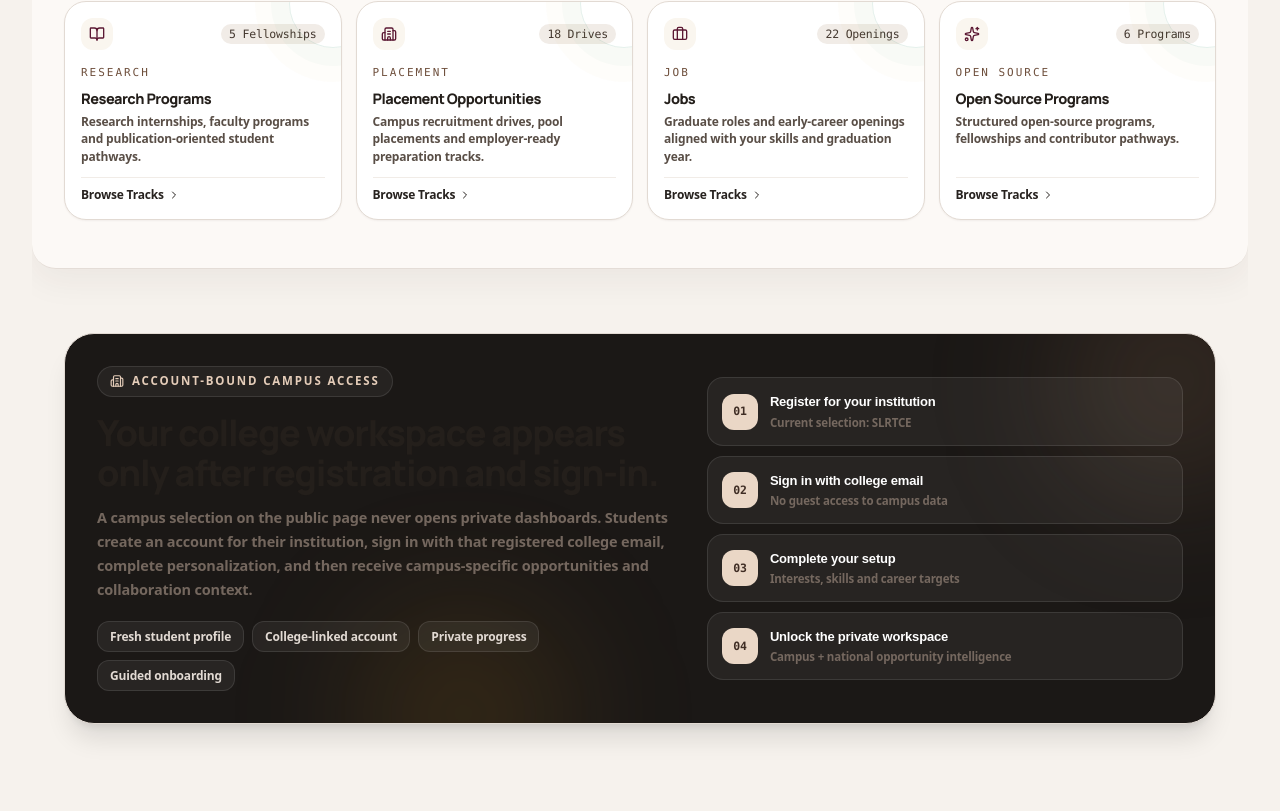
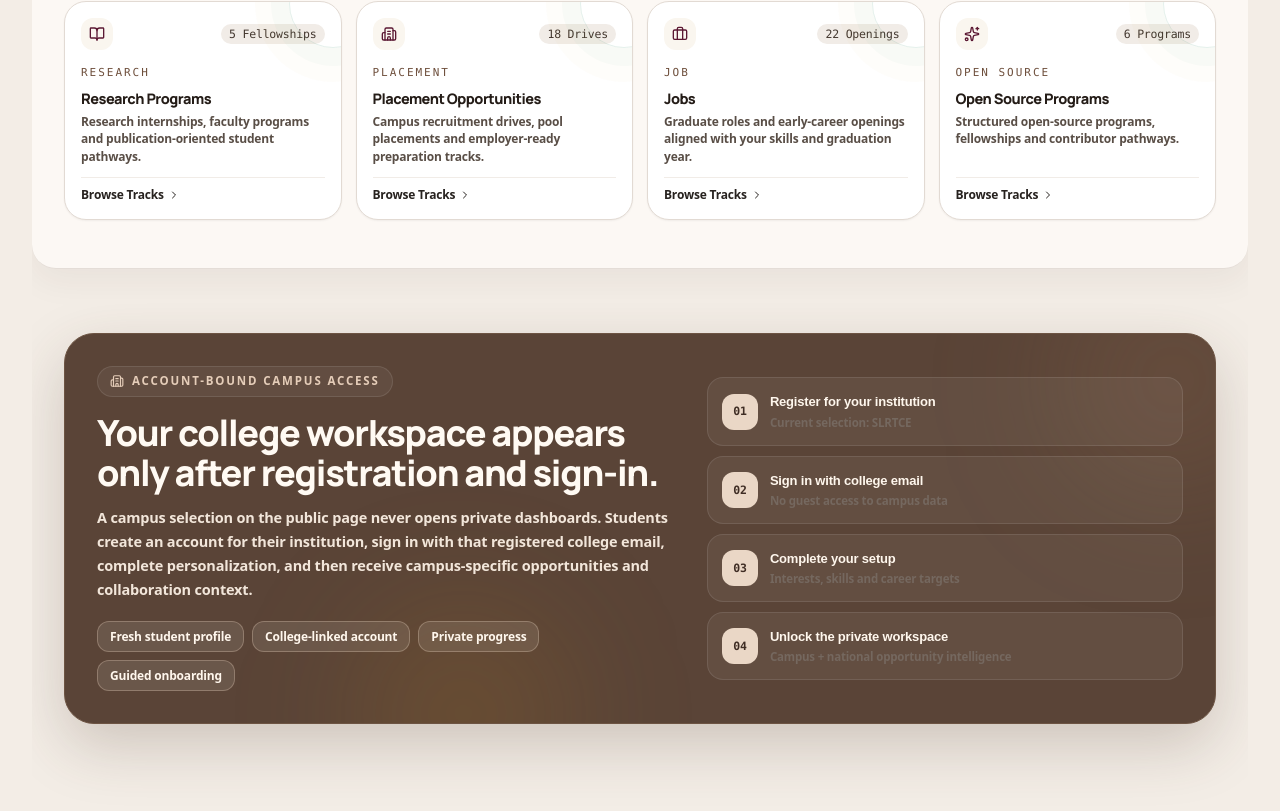
Before and after one commit to KrishnaDubey25/Student-Opportunity, a React (Vite) app: page / in a window 1280 px wide. Shown: the part 2624-3435 px from the top of the page. Built offline with nearby package versions, Linux system fonts and the light colour scheme.

Commit message:
Fix brown contrast visibility and compact dashboard V11

```diff
--- a/src/index.css
+++ b/src/index.css
@@ -1771,7 +1771,7 @@ body{background:var(--v10-canvas)!important;color:var(--v10-ink)!important;}
 
 /* Typography stays compact but visibly professional. */
 #root{font-weight:570!important;}
-#root h1,#root h2,#root h3,#root h4{font-weight:820!important;color:var(--v10-ink);}
+#root h1,#root h2,#root h3,#root h4{font-weight:820!important;}
 #root .text-\[9px\]{font-size:11px!important;}
 #root .text-\[10px\]{font-size:11.5px!important;}
 #root .text-\[11px\]{font-size:12px!important;}
@@ -1794,3 +1794,91 @@ body{background:var(--v10-canvas)!important;color:var(--v10-ink)!important;}
 @media(min-width:1280px){
   .dashboard-premium .premium-pillar{max-height:290px;}
 }
+
+
+/* === V11 direct contrast + compact dashboard fix === */
+:root{
+  --v11-canvas:#f3ede6;
+  --v11-card:#fffaf4;
+  --v11-card-soft:#f7efe7;
+  --v11-brown:#6b5141;
+  --v11-brown-2:#7a604e;
+  --v11-brown-dark:#4c382e;
+  --v11-border:#dccfc3;
+  --v11-ink:#241d18;
+  --v11-muted:#62564d;
+  --v11-ivory:#fff7ed;
+}
+body{background:var(--v11-canvas)!important;color:var(--v11-ink)!important;}
+
+/* Dark surfaces always get high-contrast ivory copy. */
+#root .dashboard-hero,
+#root .workspace-card-head,
+#root .campus-access-story,
+#root .organization-premium .bg-slate-950{
+  color:var(--v11-ivory)!important;
+}
+#root .dashboard-hero :where(h1,h2,h3,h4,p,span,small),
+#root .workspace-card-head :where(h1,h2,h3,h4,p,span,small),
+#root .campus-access-story :where(h1,h2,h3,h4,p,span,small),
+#root .organization-premium .bg-slate-950 :where(h1,h2,h3,h4,p,span,small){
+  color:inherit!important;
+  opacity:1!important;
+}
+#root .campus-access-story h2{color:#fffaf3!important;}
+#root .campus-access-story p{color:#f2e6da!important;}
+
+/* Light cards always get dark readable copy. */
+#root .dashboard-premium :where(.premium-pillar,.standard-dashboard-card,.opportunity-board-card,.metric-tile),
+#root .organization-premium :where(.premium-soft-card,.org-premium-hero){
+  background-color:var(--v11-card)!important;
+  color:var(--v11-ink)!important;
+  border-color:var(--v11-border)!important;
+}
+#root .dashboard-premium :where(.premium-pillar,.standard-dashboard-card,.opportunity-board-card,.metric-tile) :where(h1,h2,h3,h4,strong),
+#root .organization-premium :where(.premium-soft-card,.org-premium-hero) :where(h1,h2,h3,h4,strong){
+  color:var(--v11-ink)!important;
+  opacity:1!important;
+}
+#root .dashboard-premium :where(.premium-pillar,.standard-dashboard-card,.opportunity-board-card,.metric-tile) :where(p,small,.text-slate-300,.text-slate-400,.text-slate-500,.text-slate-600),
+#root .organization-premium :where(.premium-soft-card,.org-premium-hero) :where(p,small,.text-slate-300,.text-slate-400,.text-slate-500,.text-slate-600){
+  color:var(--v11-muted)!important;
+  opacity:1!important;
+}
+
+/* Four executive cards are truly compact on desktop. */
+#root .dashboard-premium .premium-pillar{
+  padding:14px!important;
+  min-height:0!important;
+  max-height:none!important;
+  border-radius:20px!important;
+}
+#root .dashboard-premium .premium-pillar h2{font-size:1.05rem!important;line-height:1.2!important;margin-top:.25rem!important;}
+#root .dashboard-premium .premium-pillar p{font-size:.75rem!important;line-height:1.42!important;}
+#root .dashboard-premium .premium-pillar .mt-3{margin-top:.55rem!important;}
+#root .dashboard-premium .premium-pillar .space-y-2 > :not([hidden]) ~ :not([hidden]){margin-top:.4rem!important;}
+#root .dashboard-premium .premium-pillar [class*="p-3"]{padding:.6rem!important;}
+#root .dashboard-premium .premium-pillar .text-4xl{font-size:2rem!important;}
+
+/* Beige canvas + brown accent, no random competing accents. */
+#root .dashboard-premium .premium-pillar{background:linear-gradient(180deg,#fffaf4 0%,#f6eee6 100%)!important;}
+#root .dashboard-premium .premium-pillar svg{color:var(--v11-brown)!important;}
+#root .dashboard-premium .premium-pillar [class*="text-violet"],
+#root .dashboard-premium .premium-pillar [class*="text-emerald"]{color:var(--v11-brown)!important;}
+#root .dashboard-premium .premium-pillar [class*="bg-emerald"],
+#root .dashboard-premium .premium-pillar [class*="bg-violet"]{background:#eee1d6!important;color:var(--v11-brown-dark)!important;}
+
+/* Premium restrained motion. */
+#root .premium-pillar,
+#root .standard-dashboard-card,
+#root .opportunity-board-card,
+#root .premium-soft-card{
+  transition:transform .22s cubic-bezier(.22,1,.36,1),box-shadow .22s ease,border-color .22s ease!important;
+}
+#root .premium-pillar:hover,
+#root .standard-dashboard-card:hover,
+#root .opportunity-board-card:hover,
+#root .premium-soft-card:hover{
+  transform:translateY(-3px)!important;
+  box-shadow:0 18px 42px rgba(73,54,42,.12)!important;
+}
--- a/src/views/LandingView.tsx
+++ b/src/views/LandingView.tsx
@@ -490,7 +490,7 @@ export const LandingView: React.FC = () => {
           initial={{ opacity: 0, y: 18 }}
           whileInView={{ opacity: 1, y: 0 }}
           viewport={{ once: true, amount: 0.2 }}
-          className="campus-access-story relative overflow-hidden rounded-[30px] border border-slate-200 bg-slate-950 p-6 sm:p-8 text-white shadow-xl"
+          className="campus-access-story relative overflow-hidden rounded-[30px] border border-[#6d5443] bg-[#5a4437] p-6 sm:p-8 text-[#fff8f0] shadow-[0_22px_60px_rgba(76,56,43,.22)]"
         >
           <div className="absolute -right-20 -top-20 h-60 w-60 rounded-full bg-[#9c7458]/18 blur-3xl ambient-orb" />
           <div className="absolute -bottom-24 left-1/4 h-56 w-56 rounded-full bg-gold-500/14 blur-3xl ambient-orb" />
@@ -503,12 +503,12 @@ export const LandingView: React.FC = () => {
               <h2 className="mt-4 text-2xl sm:text-4xl font-black tracking-tight font-['Outfit',sans-serif]">
                 Your college workspace appears only after registration and sign-in.
               </h2>
-              <p className="mt-3 max-w-2xl text-sm leading-6 text-slate-300">
+              <p className="mt-3 max-w-2xl text-sm leading-6 text-[#f2e6da]">
                 A campus selection on the public page never opens private dashboards. Students create an account for their institution, sign in with that registered college email, complete personalization, and then receive campus-specific opportunities and collaboration context.
               </p>
               <div className="mt-5 flex flex-wrap gap-2">
                 {['Fresh student profile', 'College-linked account', 'Private progress', 'Guided onboarding'].map(item => (
-                  <span key={item} className="rounded-xl border border-white/10 bg-white/[0.06] px-3 py-1.5 text-[11px] font-bold text-slate-200">
+                  <span key={item} className="rounded-xl border border-[#d9c3b0]/35 bg-[#fff8f0]/10 px-3 py-1.5 text-[11px] font-bold text-[#fff4e9]">
                     {item}
                   </span>
                 ))}
```
Also changed, not shown: src/views/DashboardView.tsx (+7 -7 lines).
